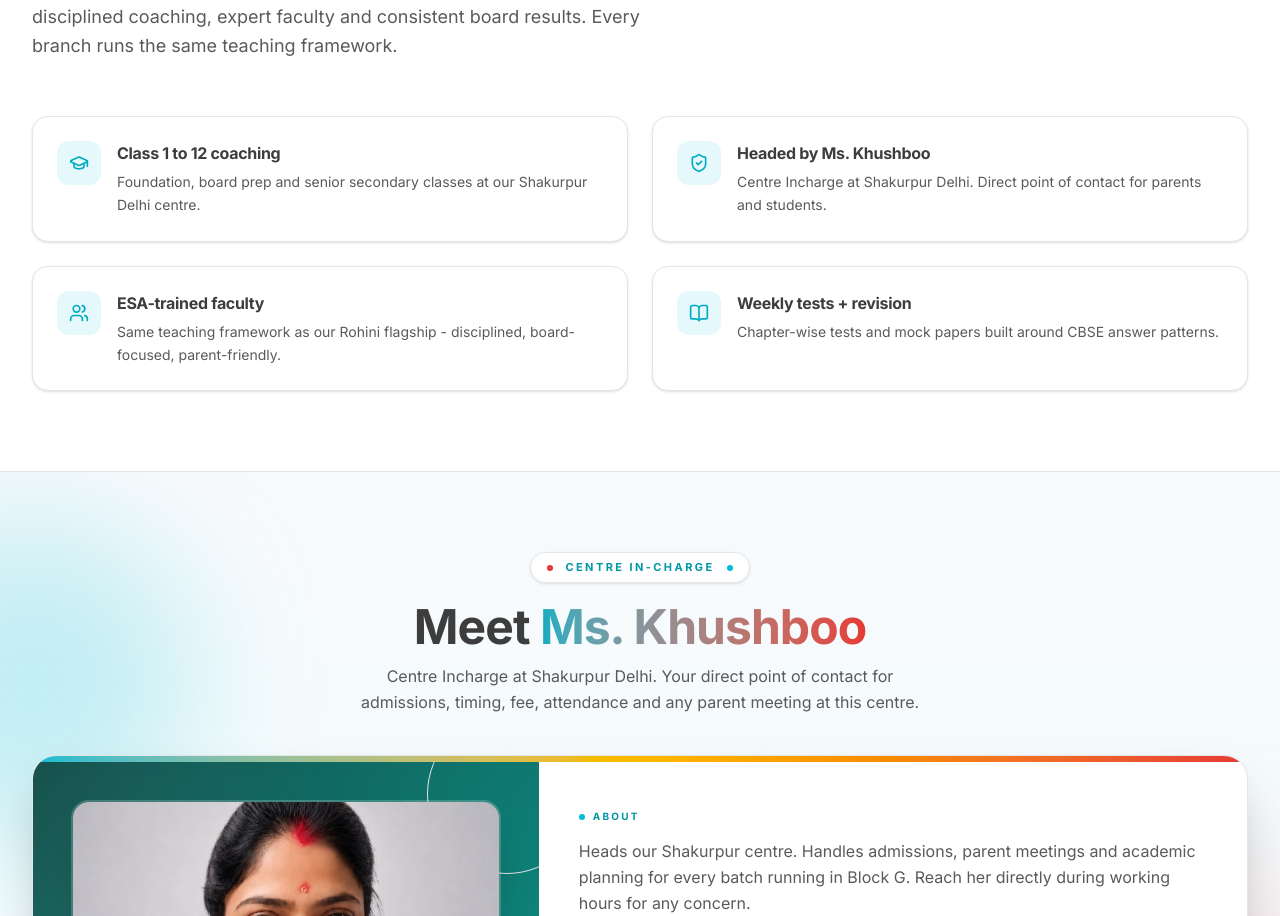
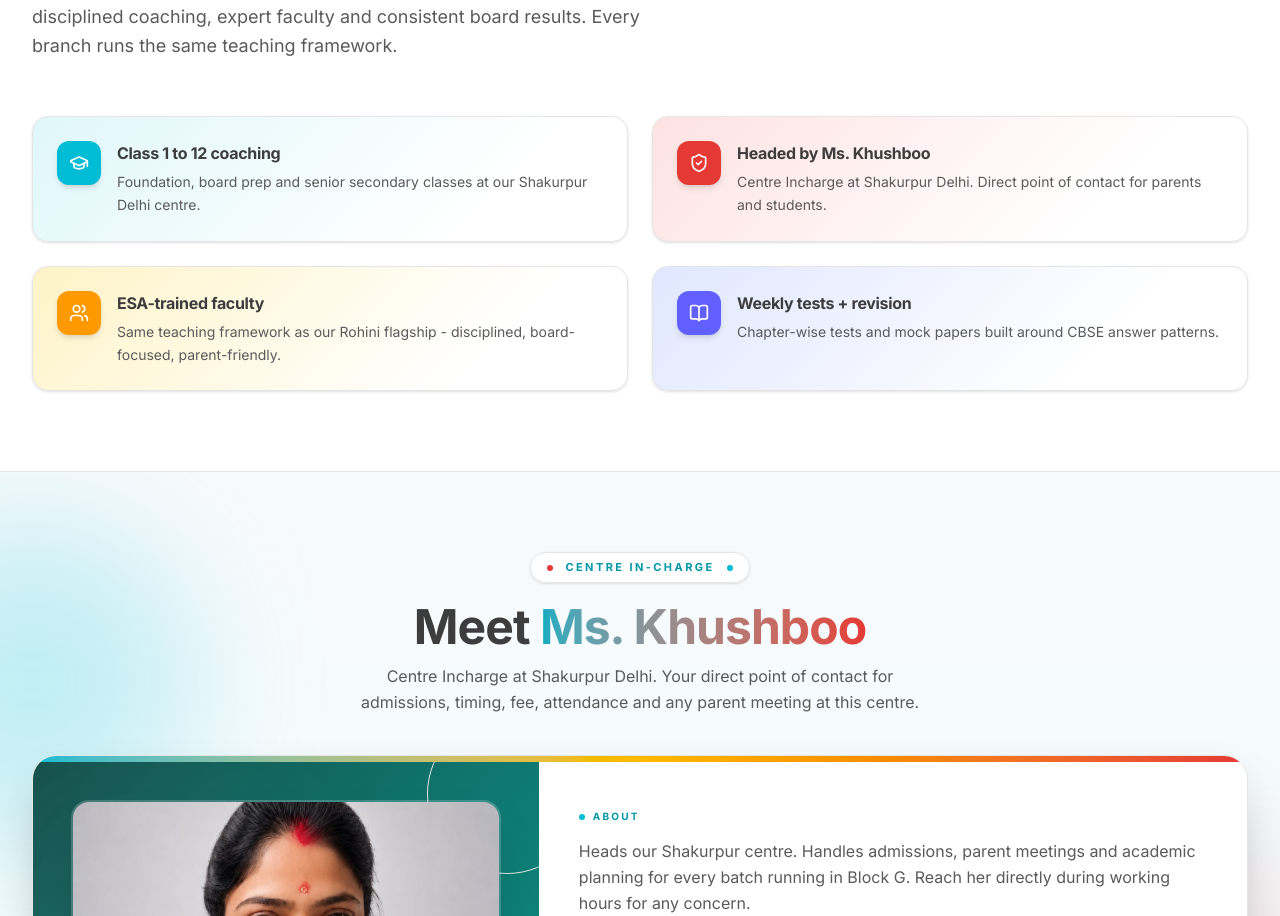
Before and after one commit to mayankdigitallab-pixel/esa, a Next.js app: page /shakurpur in a window 1280 px wide. Shown: the part 1029-1945 px from the top of the page. Built offline with nearby package versions, Linux system fonts and the light colour scheme.

Commit message:
Centre pages: soft colored gradient backgrounds on Why-this-centre cards
Teal, red, amber and indigo tints cycling per card, with solid icon chips
to match - same accent palette as the rest of the landing page.

Co-Authored-By: Claude Fable 5 <noreply@anthropic.com>

```diff
--- a/components/CentreLanding.tsx
+++ b/components/CentreLanding.tsx
@@ -179,12 +179,21 @@ export function CentreLanding({ centre }: Props) {
             description="Operating since 2015 from our Rohini flagship - ESA has built its name on disciplined coaching, expert faculty and consistent board results. Every branch runs the same teaching framework."
           />
           <div className="grid gap-6 sm:grid-cols-2">
-            {highlights.map((h) => (
+            {highlights.map((h, i) => {
+              const palette = [
+                { card: "linear-gradient(135deg,#E0F7FA 0%,#FFFFFF 75%)", border: "border-teal-200", icon: "bg-teal-500 text-white" },
+                { card: "linear-gradient(135deg,#FEE2E2 0%,#FFFFFF 75%)", border: "border-red-200", icon: "bg-red-500 text-white" },
+                { card: "linear-gradient(135deg,#FEF3C7 0%,#FFFFFF 75%)", border: "border-amber-200", icon: "bg-amber-500 text-white" },
+                { card: "linear-gradient(135deg,#E0E7FF 0%,#FFFFFF 75%)", border: "border-indigo-200", icon: "bg-indigo-500 text-white" },
+              ];
+              const p = palette[i % palette.length];
+              return (
                 <div
                   key={h.title}
-                className="flex gap-4 rounded-2xl border border-neutral-200 bg-white p-6 shadow-sm"
+                  className={`flex gap-4 rounded-2xl border ${p.border} p-6 shadow-sm`}
+                  style={{ background: p.card }}
                 >
-                <span className="flex h-11 w-11 shrink-0 items-center justify-center rounded-xl bg-teal-500/10 text-teal-600">
+                  <span className={`flex h-11 w-11 shrink-0 items-center justify-center rounded-xl ${p.icon} shadow-md`}>
                     {h.icon}
                   </span>
                   <div>
@@ -192,7 +201,8 @@ export function CentreLanding({ centre }: Props) {
                     <p className="mt-1.5 text-sm leading-relaxed text-body">{h.body}</p>
                   </div>
                 </div>
-            ))}
+              );
+            })}
           </div>
         </Container>
       </section>
```
Lines whose indentation alone changed are shown as unchanged.
